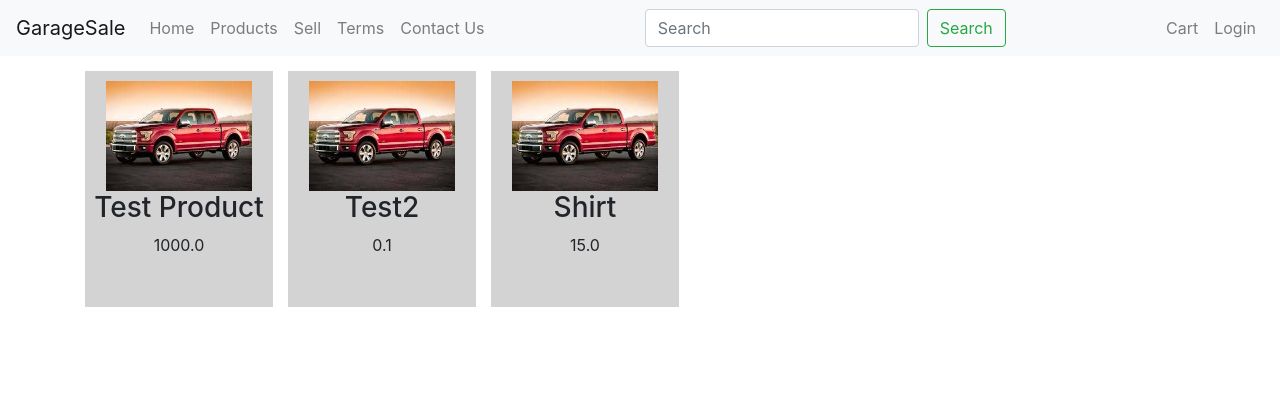
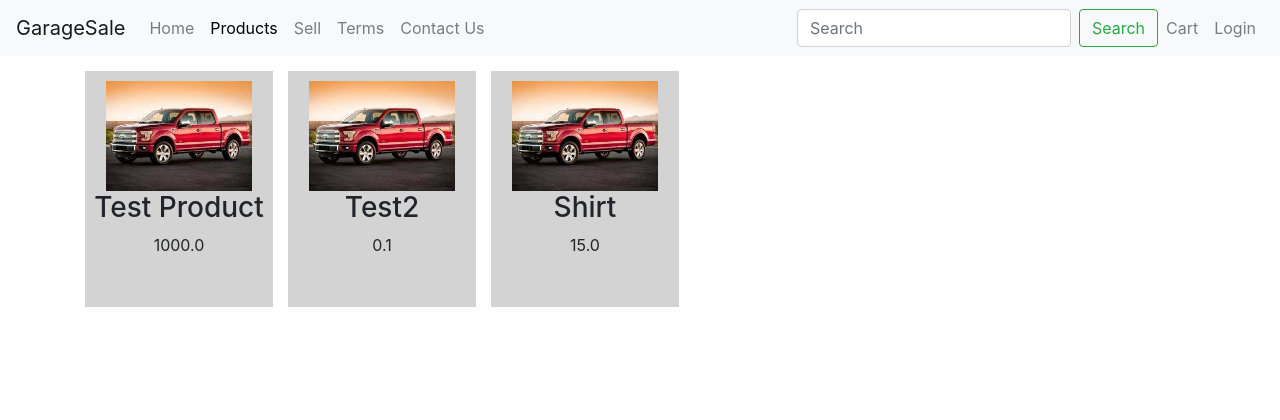
Before and after one commit to ShaunJorstad/Simple-Ecommerce-Site, a Flask app: page /products in a window 1280 px wide. Shown: the top 420 px of the page. Run offline with Flask 2, Linux system fonts and the light colour scheme; data comes from the database, SQL or seed files in the repository; both versions use the stored data as it was after the commit; parts of the project's set-up code (start-up, migrations or seed data) failed here and were passed over; some libraries are stand-ins or nearby versions.

Commit message:
Moves Search Bar, Fixes bug with highlighting current page in nav bar

```diff
--- /dev/null
+++ b/garage_sale/static/styles/create.css
@@ -0,0 +1,3 @@
+#sell {
+    color: black;
+}
--- a/garage_sale/static/styles/feedback.css
+++ b/garage_sale/static/styles/feedback.css
@@ -3,3 +3,7 @@ form{
     margin-left: auto;
     margin-right: auto;
 }
+
+#contact {
+    color: black;
+}
--- a/garage_sale/static/styles/products.css
+++ b/garage_sale/static/styles/products.css
@@ -7,6 +7,9 @@
     margin-right: 15px;
 
     float: left;
+}
+#products {
+    color: black;
 }
 
 .prodImg{
--- a/garage_sale/templates/base/base.j2
+++ b/garage_sale/templates/base/base.j2
@@ -54,12 +54,13 @@
                     </li>
                 </ul>
 
-                <form class="form-inline my-2 my-lg-0">
-                    <input class="form-control mr-sm-2" type="search" placeholder="Search" aria-label="Search">
-                    <button class="btn btn-outline-success my-2 my-sm-0" type="submit">Search</button>
-                </form>
 
                 <ul class="navbar-nav ml-auto">
+
+                    <form class="form-inline my-2 my-lg-0 ml-auto">
+                        <input class="form-control mr-sm-2" type="search" placeholder="Search" aria-label="Search">
+                        <button class="btn btn-outline-success my-2 my-sm-0" type="submit">Search</button>
+                    </form>
                     {% if not user %}
                         <li class="nav-item">
                             <a class="nav-link" id="cartButton" href="#">Cart</a>
--- a/garage_sale/templates/create_product.j2
+++ b/garage_sale/templates/create_product.j2
@@ -2,6 +2,12 @@
 
 {% import "base/macros.j2" as macro %}
 {% import "bootstrap/wtf.html" as wtform %}
+
+{% block title %}Home{% endblock %}
+{% block head %}
+    <link rel="stylesheet" href="{{ url_for('static', filename='styles/create.css') }}">
+    {{ super() }}
+{% endblock %}
 
 {% block content %}
     {% call macro.container() %}
```
Also changed, not shown: database.sqlite3, garage_sale/images/users/test123@gmail.com.png.
